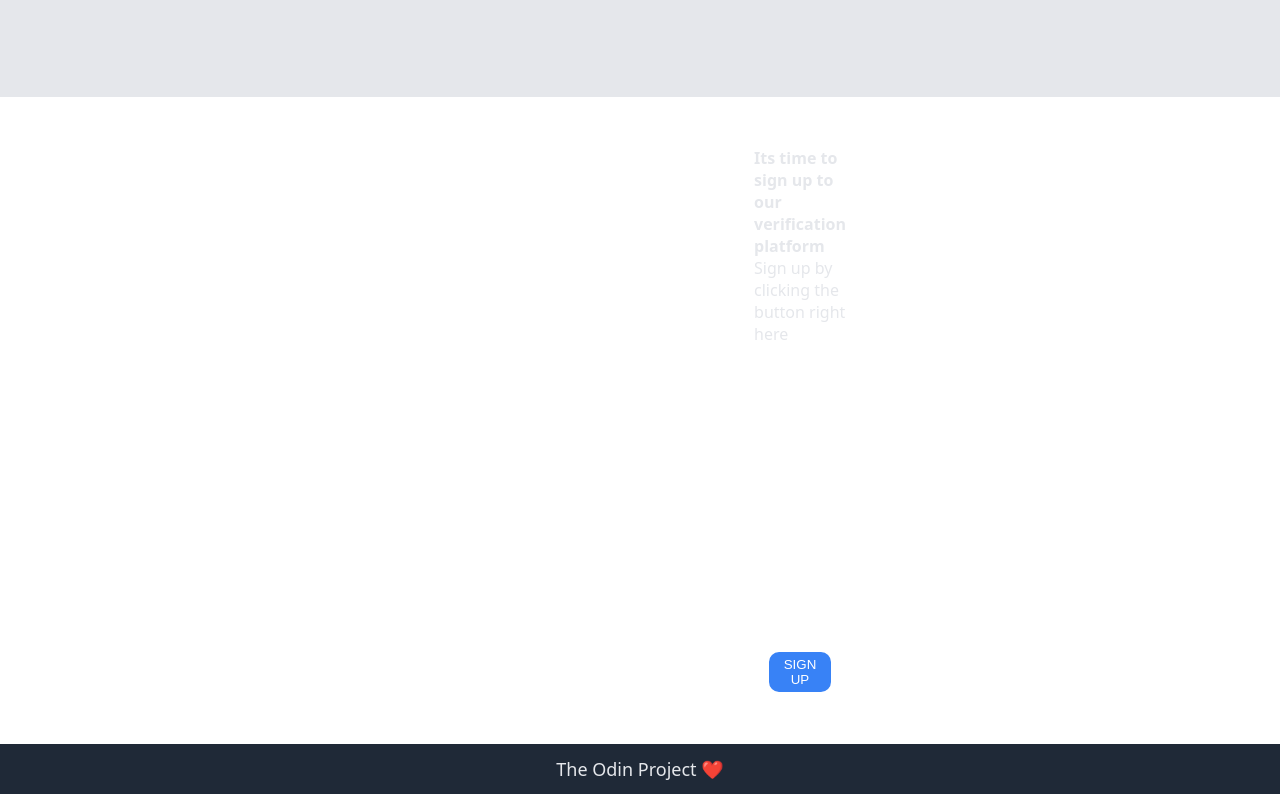
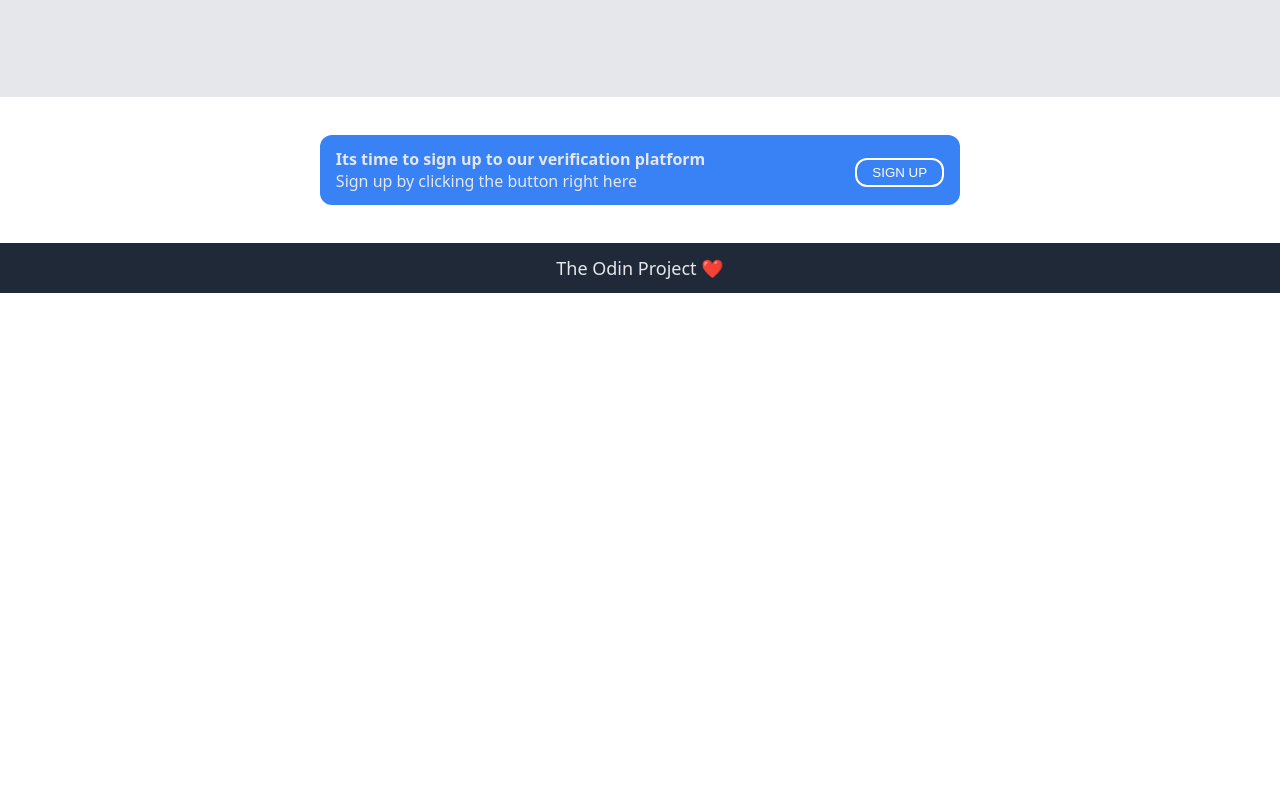
Before and after one commit to structcode666/odin-landing-page, a plain HTML site: page index.html in a window 1280 px wide. Shown: the part 1498-2292 px from the top of the page. After the commit the page ends 1791 px from the top, so only its background shows below. Drawn offline with Linux system fonts and the light colour scheme.

Commit message:
Modified style sheet to fix call to action section

```diff
--- a/style.css
+++ b/style.css
@@ -157,14 +157,18 @@ a{
   justify-content: center;
   flex: 1;
   align-items: center;
-  gap: 300px;
+  gap: 150px;
   background-color: #3882f6;
-  margin: 50px;
-  margin-left: 800px;
-  margin-right: 800px;
+  margin: 3%;
+  margin-left: 25%;
+  margin-right: 25%;
   color: #e5e7eb;
   border-radius: 12px;
   flex-wrap: wrap;
+  padding-top: 1%;
+  padding-bottom: 1%;
+  padding-left: 0px;
+  padding-right: 0px;
 }
 
 .btn-two {
@@ -191,66 +195,5 @@ a{
   font-size: 18px;
   color: #e5e7eb;
   padding: 13px;
-  flex:3 ;
+  flex:1;
 }
-
-
-
-
-/* .header {
-  height: 72px;
-  background: darkmagenta;
-  color: white;
-  font-size: 32px;
-  font-weight: 900px;
-  font-weight: bold;
-  display: flex;
-  padding-left: 16px;
-  align-items: center;
-}
-
-.footer {
-  height: 72px;
-  background: #eee;
-  color: darkmagenta;
-  display: flex;
-  align-items: center;
-  justify-content: center;
-}
-
-.sidebar { */
-  /* width: 300px; */
-  /* background: royalblue;
-  box-sizing: border-box;
-  display: flex;
-  flex-basis: 300px;
-  flex-grow: 0;
-  flex-shrink: 0;
-  padding: 16px;
-} */
-
-/* .card {
-  border: 1px solid #eee;
-  box-shadow: 2px 4px 16px rgba(0,0,0,.06);
-  border-radius: 4px;
-  width: 300px;
-  padding: 16px;
-}
-
-a{
-  color: white;
-  font-size: 24px;
-  text-decoration: none;
-}
-
-li{
-  list-style-type: none;
-}
-
-.card-container{
-  display: flex;
-  flex-wrap: wrap;
-  gap:32px;
-  padding: 48px;
-
-} */
```
